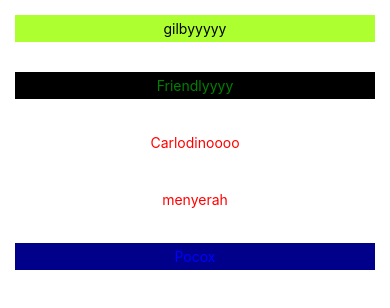
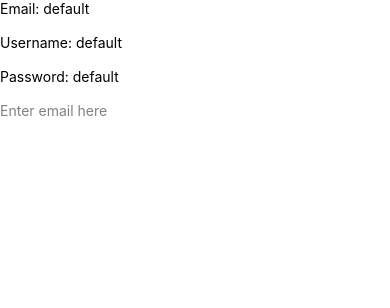
Before and after one commit to RumenserAmanda/Mobile-Programming, a React Native app: screen / in a window 390 px wide. Shown: the top 308 px of the page. Built offline with nearby package versions, Linux system fonts and the light colour scheme.

Commit message:
First Commit

```diff
--- a/App.js
+++ b/App.js
@@ -1,28 +1,35 @@
-import React from 'react';
-import {StyleSheet, View} from 'react-native';
-import Friendlyyyy from './components/Friendly';
-import Gilbeh from './components/Gilbeh';
-import Carlodinoooo from './components/Carlodino';
-import Inces from './components/Inces';
-import Poco from './components/Poco';
+import React, {useState} from 'react';
+import {StyleSheet, Text, View, TextInput, Button} from 'react-native';
 
-const style = StyleSheet.create({
-  View: {
-    flex: 1,
-    backgroundColor: 'white',
-    alignItems: 'center',
-    justifyContent: 'center',
-  },
-});
+//styling
 
-export default function App() {
-  return (
+export default function App(){
+  const [state, setState] = useState({
+    Email: 'default',
+    Username: 'default',
+    Password: 'default',
+  });
+
+  return(
     <View>
-      <Gilbeh />
-      <Friendlyyyy />
-      <Carlodinoooo />
-      <Inces/>
-      <Poco/>
+      <Text>
+        Email: {`${state.Email} \n\n`}
+        Username: {`${state.Username} \n\n`}
+        Password: {`${state.Password} \n\n`}
+      </Text>
+
+      <TextInput
+      onChangeText={(val) => setState({
+        Email: (val !== '') ? val : 'default',
+        Username: state.Username,
+        Password: state.Password,
+      })}
+      placeholder="Enter email here"
+      placeholderTextColor="grey"
+      />
     </View>
-  );
+  )
+
+
+
 }
```
